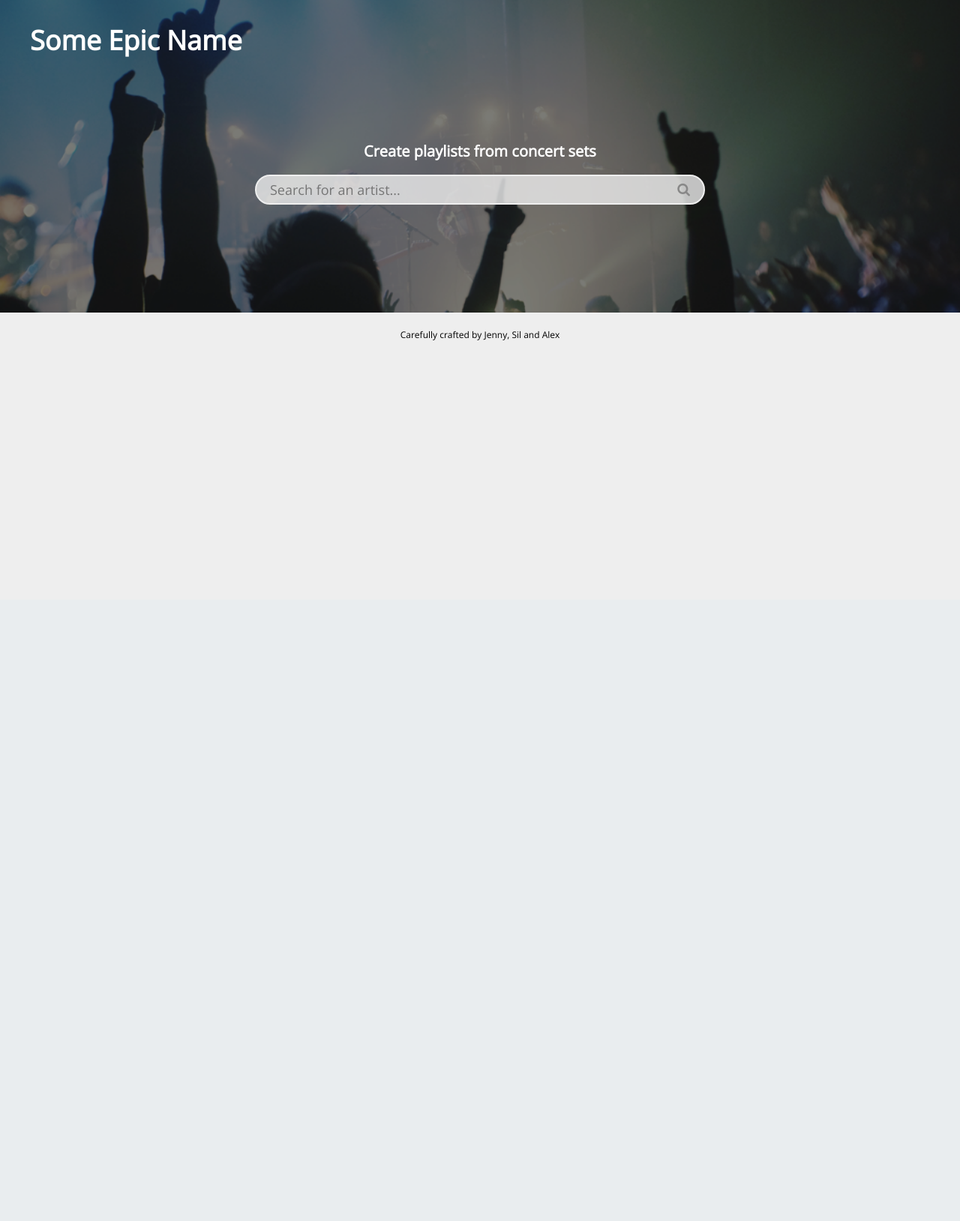
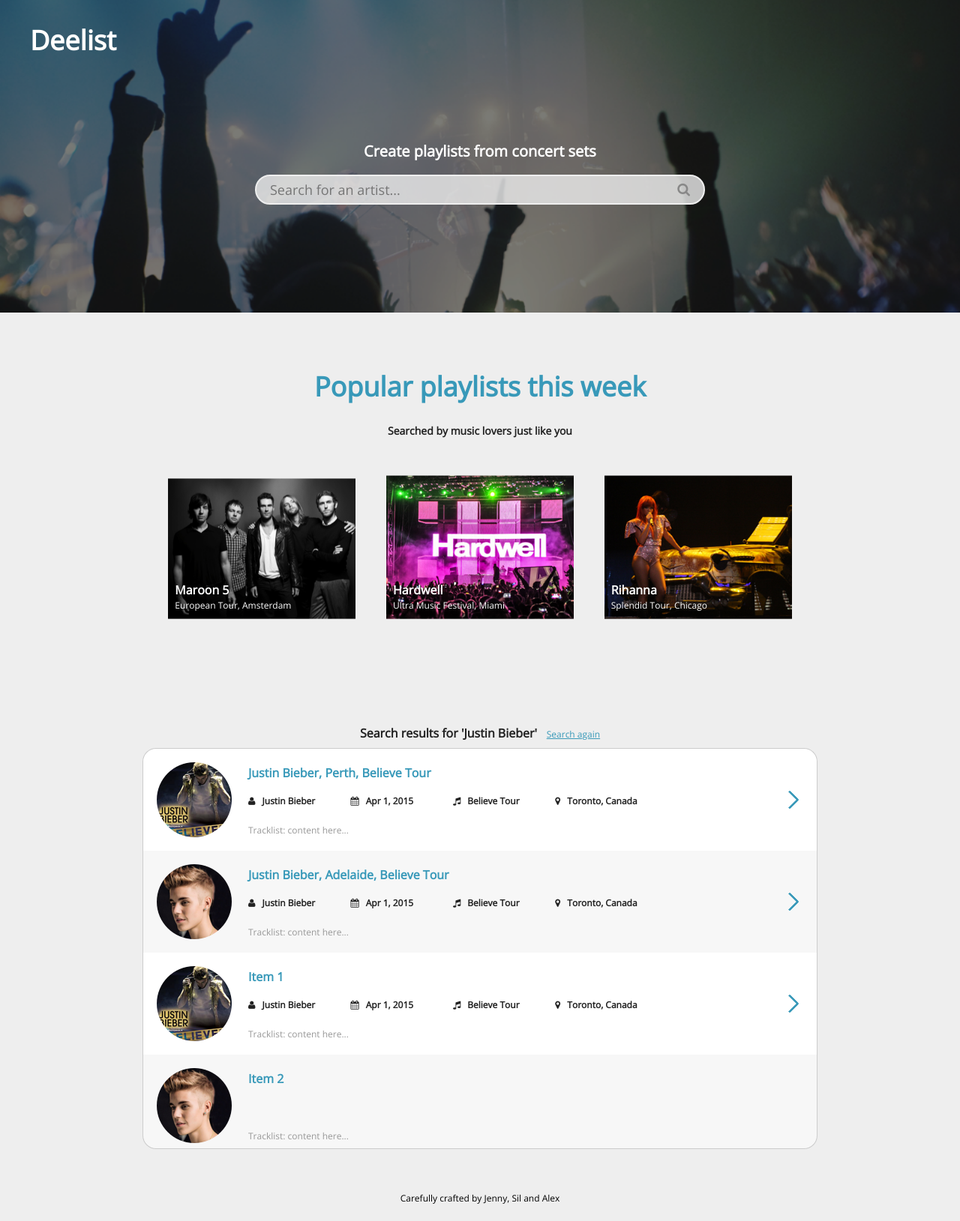
Before and after one commit to AMeijerNL/tnw-hackbattle-2015, a PHP site: page / in a window 1280 px wide. Shown: the whole page at 75% size. Before the commit the page ends 454 px from the top, so only its background shows below. Run offline with PHP 8.4, Linux system fonts and the light colour scheme; some libraries are stand-ins or nearby versions.

Commit message:
Results pages :)

```diff
--- a/index.html
+++ b/index.html
@@ -14,7 +14,7 @@
         <div class="wrap">
             <header>
                 <div class="header">
-                    <h1 class="header__title">Some Epic Name</h1>
+                    <h1 class="header__title">Deelist</h1>
                 </div>
             </header>
 
@@ -32,8 +32,144 @@
             </section>
         </div>
 
-        <section class="content">
+        <section class="popular">
+            <h1 class="popular__title">Popular playlists this week</h1>
+            <h2 class="popular__subtitle">Searched by music lovers just like you</h2>
+            <ul class="popular__list">
+                <li class="popular__item">
+                    <img class="popular__item__img" src="assets/img/maroon5.png" alt="">
+                    <div class="popular__item__caption">
+                        <span class="popular__item__title">Maroon 5</span>
+                        <span class="popular__item__subtitle">European Tour, Amsterdam</span>
+                    </div>
+                </li>
+                <li class="popular__item">
+                    <img class="popular__item__img" src="assets/img/hardwell.png" alt="">
+                    <div class="popular__item__caption">
+                        <span class="popular__item__title">Hardwell</span>
+                        <span class="popular__item__subtitle">Ultra Music Festival, Miami</span>
+                    </div>
+                </li>
+                <li class="popular__item">
+                    <img class="popular__item__img" src="assets/img/rihanna.png" alt="">
+                    <div class="popular__item__caption">
+                        <span class="popular__item__title">Rihanna</span>
+                        <span class="popular__item__subtitle">Splendid Tour, Chicago</span>
+                    </div>
+                </li>
+            </ul>
+        </section>
 
+        <section class="results">
+            <div class="results__titlewrap">
+                <h1 class="results__title">Search results for 'Justin Bieber'</h1>
+                <a href="#search" class="results__search">Search again</a>
+            </div>
+
+            <ul class="results__list">
+                <li class="results__item">
+                    <a class="results__link" href="#">
+                        <img src="assets/img/bieber1.png" class="results__item__img" alt="">
+                        <div class="results__item__wrap">
+                            <h2 class="results__item__title">Justin Bieber, Perth, Believe Tour</h2>
+                            <div class="results__meta">
+                                <span class="results__meta__item">
+                                    <i class="fa fa-user"></i>
+                                    Justin Bieber
+                                </span>
+                                <span class="results__meta__item">
+                                    <i class="fa fa-calendar"></i>
+                                    Apr 1, 2015
+                                </span>
+                                <span class="results__meta__item">
+                                    <i class="fa fa-music"></i>
+                                    Believe Tour
+                                </span>
+                                <span class="results__meta__item">
+                                    <i class="fa fa-map-marker"></i>
+                                    Toronto, Canada
+                                </span>
+                            </div>
+                            <p class="results__item__description">
+                                Tracklist: content here...
+                            </p>
+                        </div>
+                    </a>
+                </li>
+                <li class="results__item">
+                    <a class="results__link" href="#">
+                        <img src="assets/img/bieber2.png" class="results__item__img" alt="">
+                        <div class="results__item__wrap">
+                            <h2 class="results__item__title">Justin Bieber, Adelaide, Believe Tour</h2>
+                            <div class="results__meta">
+                                <span class="results__meta__item">
+                                    <i class="fa fa-user"></i>
+                                    Justin Bieber
+                                </span>
+                                <span class="results__meta__item">
+                                    <i class="fa fa-calendar"></i>
+                                    Apr 1, 2015
+                                </span>
+                                <span class="results__meta__item">
+                                    <i class="fa fa-music"></i>
+                                    Believe Tour
+                                </span>
+                                <span class="results__meta__item">
+                                    <i class="fa fa-map-marker"></i>
+                                    Toronto, Canada
+                                </span>
+                            </div>
+                            <p class="results__item__description">
+                                Tracklist: content here...
+                            </p>
+                        </div>
+                    </a>
+                </li>
+                <li class="results__item">
+                    <a class="results__link" href="#">
+                        <img src="assets/img/bieber1.png" class="results__item__img" alt="">
+                        <div class="results__item__wrap">
+                            <h2 class="results__item__title">Item 1</h2>
+                            <div class="results__meta">
+                                <span class="results__meta__item">
+                                    <i class="fa fa-user"></i>
+                                    Justin Bieber
+                                </span>
+                                <span class="results__meta__item">
+                                    <i class="fa fa-calendar"></i>
+                                    Apr 1, 2015
+                                </span>
+                                <span class="results__meta__item">
+                                    <i class="fa fa-music"></i>
+                                    Believe Tour
+                                </span>
+                                <span class="results__meta__item">
+                                    <i class="fa fa-map-marker"></i>
+                                    Toronto, Canada
+                                </span>
+                            </div>
+                            <p class="results__item__description">
+                                Tracklist: content here...
+                            </p>
+                        </div>
+                    </a>
+                </li>
+                <li class="results__item">
+                    <img src="assets/img/bieber2.png" class="results__item__img" alt="">
+                    <div class="results__item__wrap">
+                        <h2 class="results__item__title">Item 2</h2>
+                        <div class="results__meta">
+                            <span class="results__meta__item"></span>
+                            <span class="results__meta__item"></span>
+                            <span class="results__meta__item"></span>
+                            <span class="results__meta__item"></span>
+                        </div>
+                        <p class="results__item__description">
+                            Tracklist: content here...
+                        </p>
+                    </div>
+                </li>
+            </ul>
         </section>
 
         <footer class="footer">
--- a/scss/sass/styles.scss
+++ b/scss/sass/styles.scss
@@ -8,5 +8,7 @@
 @import "footer";
 
 @import "search";
+@import "results";
+@import "popular";
 
 @import "fontawesome/font-awesome"
```
